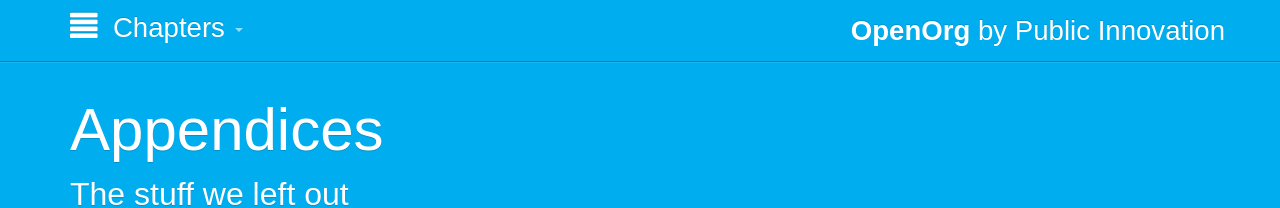
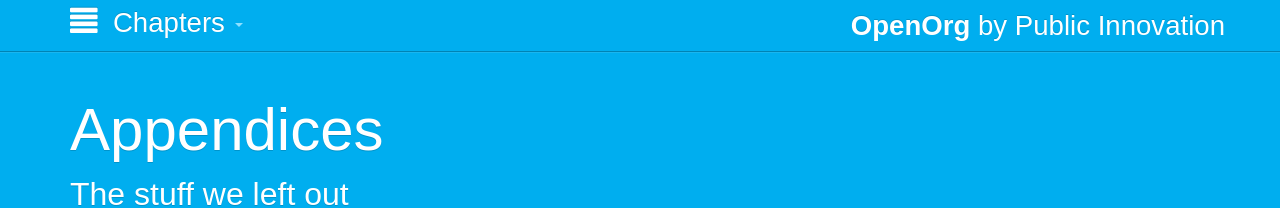
Before and after one commit to publicinnovation/openorg, a Jekyll site: the page built from chapters/7_appendices.md, in a window 1280 px wide. Shown: the top 208 px of the page. Built offline with Jekyll 4.4.1, drawn with Linux system fonts in a browser that asks for light colours; nearby versions of some CDN libraries; Markdown is read by kramdown in place of the engine named in the settings; comment, search, counter and statistics services are not loaded.

Commit message:
put navbar on a diet

```diff
--- a/css/custom.css
+++ b/css/custom.css
@@ -29,13 +29,13 @@ h4 > a {
   margin-bottom: inherit;
   position: relative;
   display: block;
-  padding-top: 10px;
-  padding-bottom: 10px;
+  padding-top: 5px;
+  padding-bottom: 5px;
 }
 
 .navbar-nav > li > a {
-  padding-top: 10px;
-  padding-bottom: 10px;
+  padding-top: 5px;
+  padding-bottom: 5px;
 }
 
 @media (max-width: 767px) {
```
